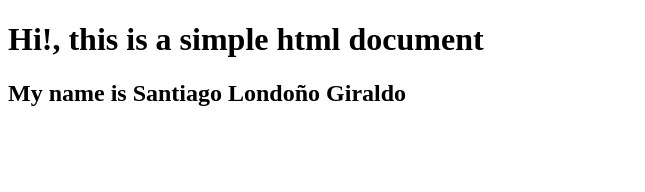
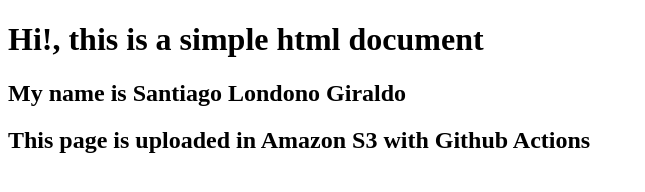
Before and after one commit to SantiagoLondono16/S3_AWS, a plain HTML site: page main/index.html in a window 1280 px wide. Shown: the whole page, without its empty margins (0-645 px from the left). Drawn offline with Linux system fonts and the light colour scheme.

Commit message:
Update index

```diff
--- a/main/index.html
+++ b/main/index.html
@@ -5,6 +5,7 @@
 </head>
 <body>
     <h1>Hi!, this is a simple html document</h1>
-    <h2>My name is Santiago Londoño Giraldo</h2>
+    <h2>My name is Santiago Londono Giraldo</h2>
+    <h2>This page is uploaded in Amazon S3 with Github Actions</h2>
 </body>
 </html>
```
